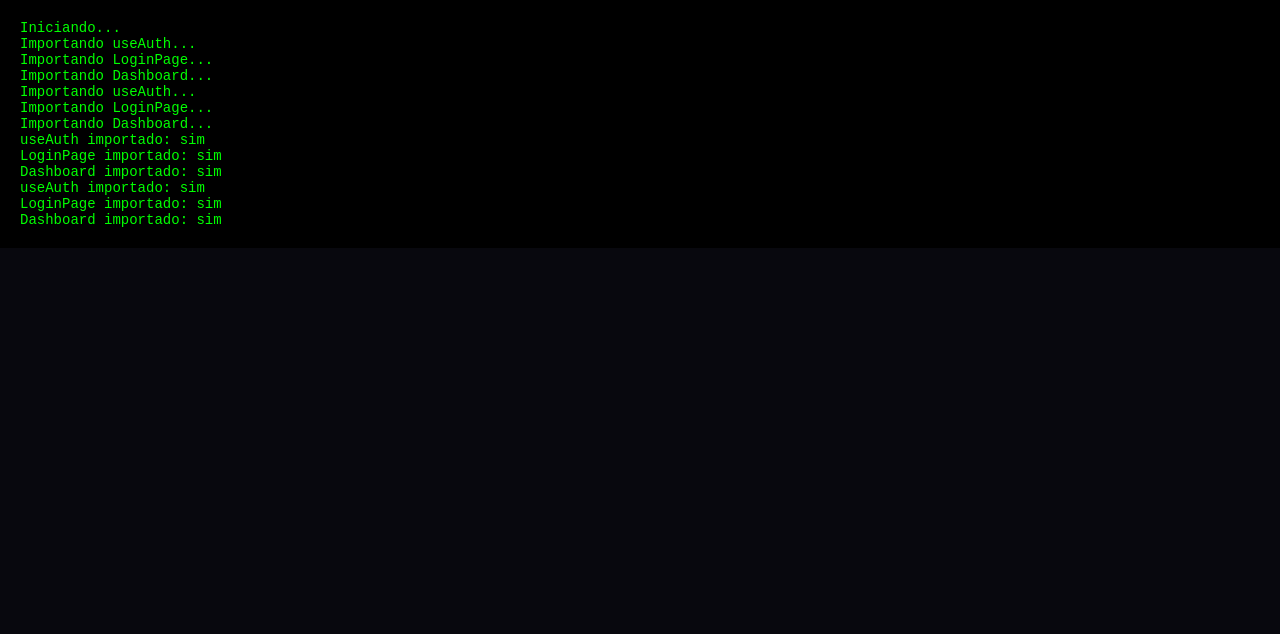
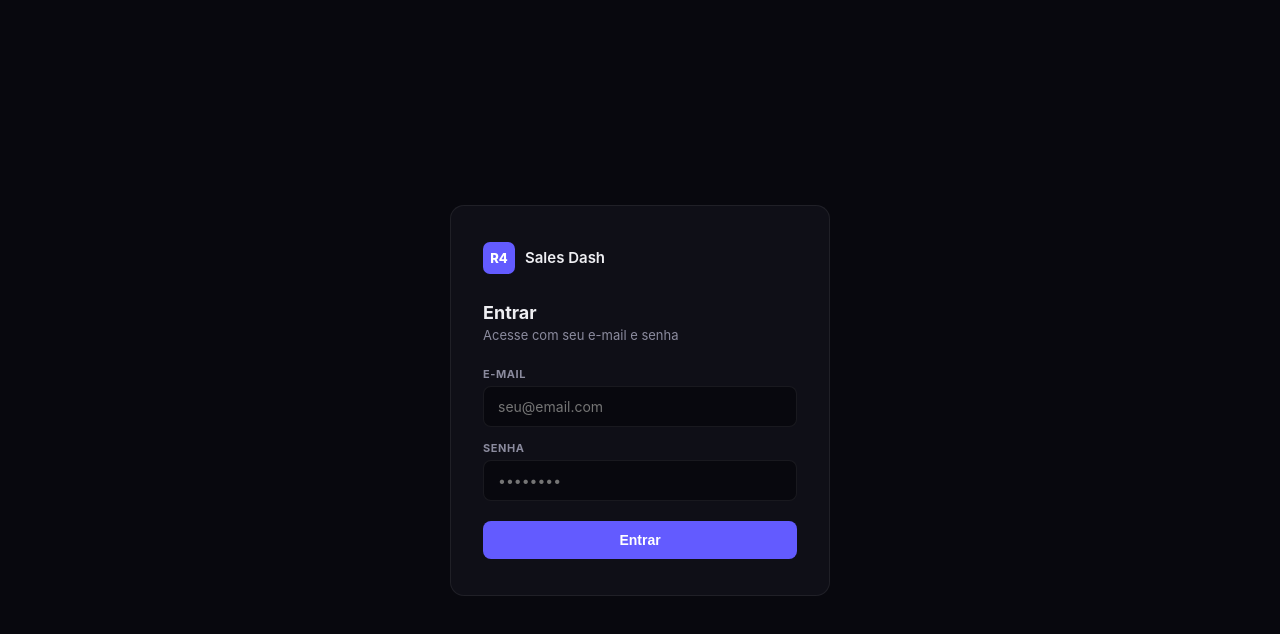
Before and after one commit to R4-Vendas/r4-sales-dash, a React (Vite) app: page / in a window 1280 px wide. Shown: the top 634 px of the page. Built offline with nearby package versions, Linux system fonts and the light colour scheme.

Commit message:
Refactor App component to use useAuth
Removed logging and dynamic imports for components, using useAuth for session management instead.

```diff
--- a/src/App.jsx
+++ b/src/App.jsx
@@ -1,41 +1,17 @@
-import { useState, useEffect } from 'react';
+import { useAuth } from './hooks/useAuth';
+import LoginPage from './pages/LoginPage';
+import Dashboard from './pages/Dashboard';
 
 export default function App() {
-  const [log, setLog] = useState('Iniciando...\n');
+  const { session, profile, loading, isAdmin, signOut } = useAuth();
 
-  useEffect(() => {
-    const append = (msg) => setLog((prev) => prev + msg + '\n');
+  if (loading) {
+    return <div style={{ color: 'white', padding: 40 }}>Carregando…</div>;
+  }
 
-    window.onerror = (msg, src, line, col, err) => {
-      append('ERRO GLOBAL: ' + msg + ' linha ' + line);
-      return true;
-    };
+  if (!session || !profile) {
+    return <LoginPage />;
+  }
 
-    append('Importando useAuth...');
-    import('./hooks/useAuth').then((mod) => {
-      append('useAuth importado: ' + (mod.useAuth ? 'sim' : 'não'));
-    }).catch((e) => {
-      append('ERRO ao importar useAuth: ' + e.message);
-    });
-
-    append('Importando LoginPage...');
-    import('./pages/LoginPage').then((mod) => {
-      append('LoginPage importado: ' + (mod.default ? 'sim' : 'não'));
-    }).catch((e) => {
-      append('ERRO ao importar LoginPage: ' + e.message);
-    });
-
-    append('Importando Dashboard...');
-    import('./pages/Dashboard').then((mod) => {
-      append('Dashboard importado: ' + (mod.default ? 'sim' : 'não'));
-    }).catch((e) => {
-      append('ERRO ao importar Dashboard: ' + e.message);
-    });
-  }, []);
-
-  return (
-    <pre style={{ color: '#0f0', background: '#000', padding: 20, fontSize: 14, whiteSpace: 'pre-wrap' }}>
-      {log}
-    </pre>
-  );
+  return <Dashboard profile={profile} isAdmin={isAdmin} onSignOut={signOut} />;
 }
```
